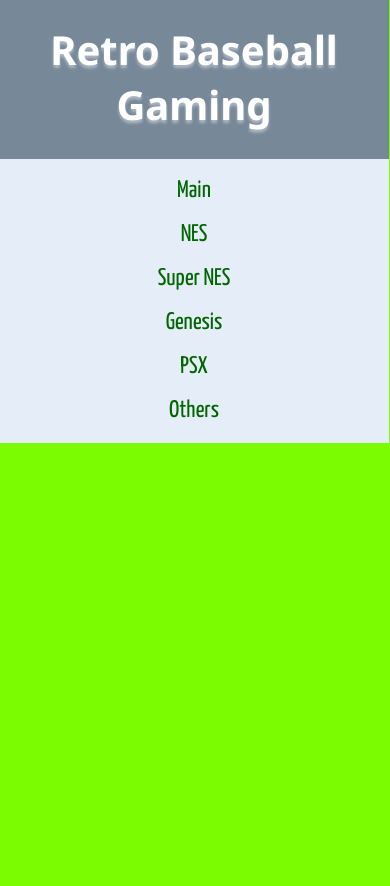
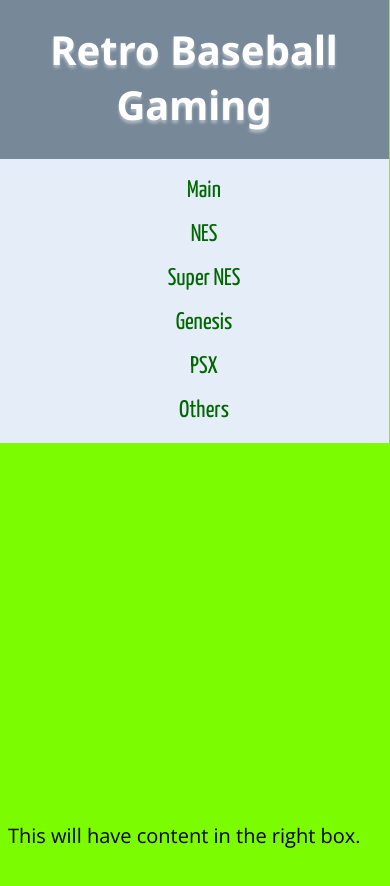
Before and after one commit to MrRThomas/Boomtime, a plain HTML site: page index.html in a window 390 px wide. Before the commit the page ends 844 px from the top, so only its background shows below. Drawn offline with nearby package versions, Linux system fonts and the light colour scheme.

Commit message:
Update style.css

```diff
--- a/style.css
+++ b/style.css
@@ -1,23 +1,12 @@
 /**********************************
 GENERAL
 ***********************************/
-
-* {
-  box-sizing: border-box;
-}
 
 body {
   font-family: 'Open Sans', sans-serif;
   font-size: 20px;
   background-color: #7CFC00;
-}
-
-section {
-  max-width: 100%;
-  margin: 156px auto;
-  background-color: #7CFC00;
-  display: grid;
-  grid-template-columns: 75% auto;
+  margin-top: 150px;
 }
 
 a {
@@ -118,21 +107,23 @@ h3 a:hover {
   color: #228B22;
 }
 
-section {
-  width: 100%;
-  display: flex;
-  flex-direction: row;
+.flex-container {
+    display: flex;
+    flex-direction: row;
 }
 
-.primary {
-  width: 70%;
-  float: left;
+.flex-left {
+    width: 75%;
+    height: 50vh;
 }
 
-.sidebar {
-  width: 25%;
-  clear: both;
+.flex-right {
+    width: 25%;
 }
+
+
+
+
 
 
 
@@ -145,8 +136,12 @@ MEDIA Q's
 /* Responsive layout - when the screen is less than 600px wide, make the two columns stack on top of each other instead of next to each other */
 @media screen and (max-width: 600px) {
 
-  section {
-    flex-direction: column;
+  body {
+  	margin-top: 400px;
+  }
+
+  nav {
+    padding: 10px;
   }
 
   nav li {
@@ -154,7 +149,19 @@ MEDIA Q's
     padding: 10px;
   }
 
-  section {
-    margin-top: 400px;
-  }
+  .flex-container {
+  display: flex;
+  flex-direction: column;
+ }
+
+ .flex-left {
+  width: 100%;
+  height: 50vh;
+ }
+
+ .flex-right {
+  width: 100%;
+  height: 50vh;
+ }
+
 }
```
